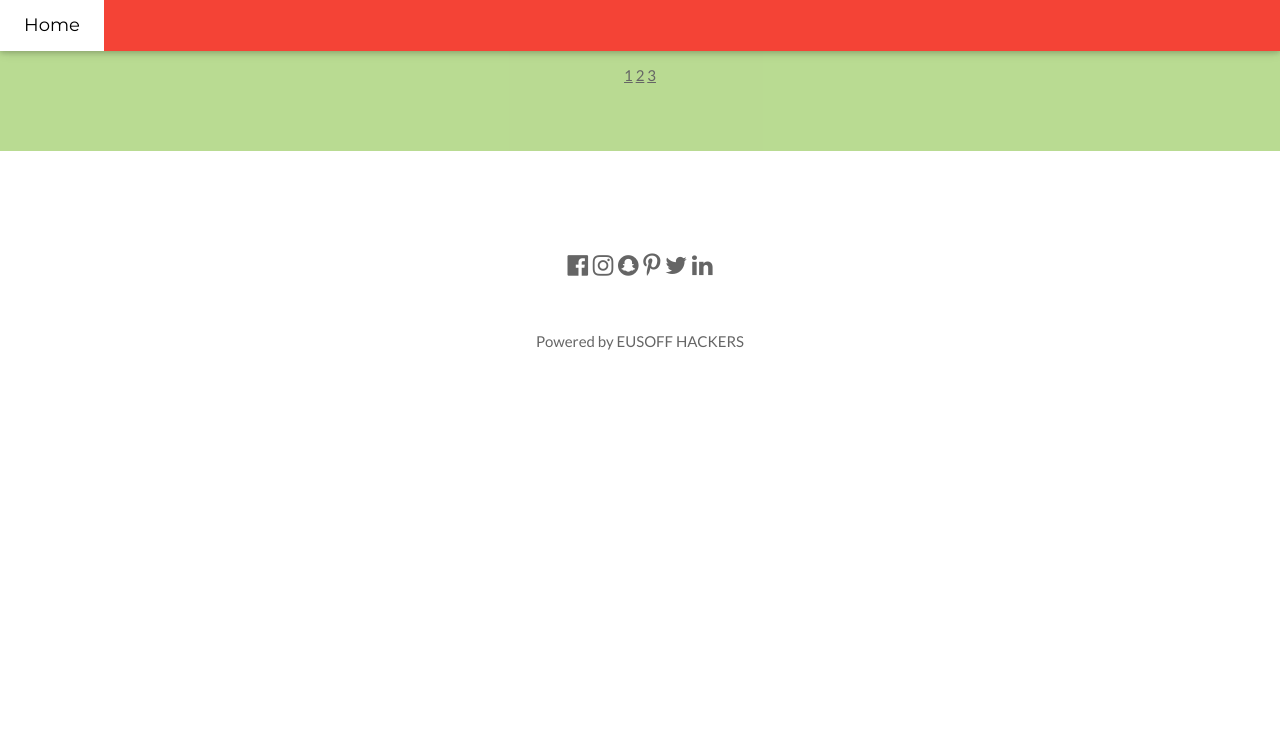
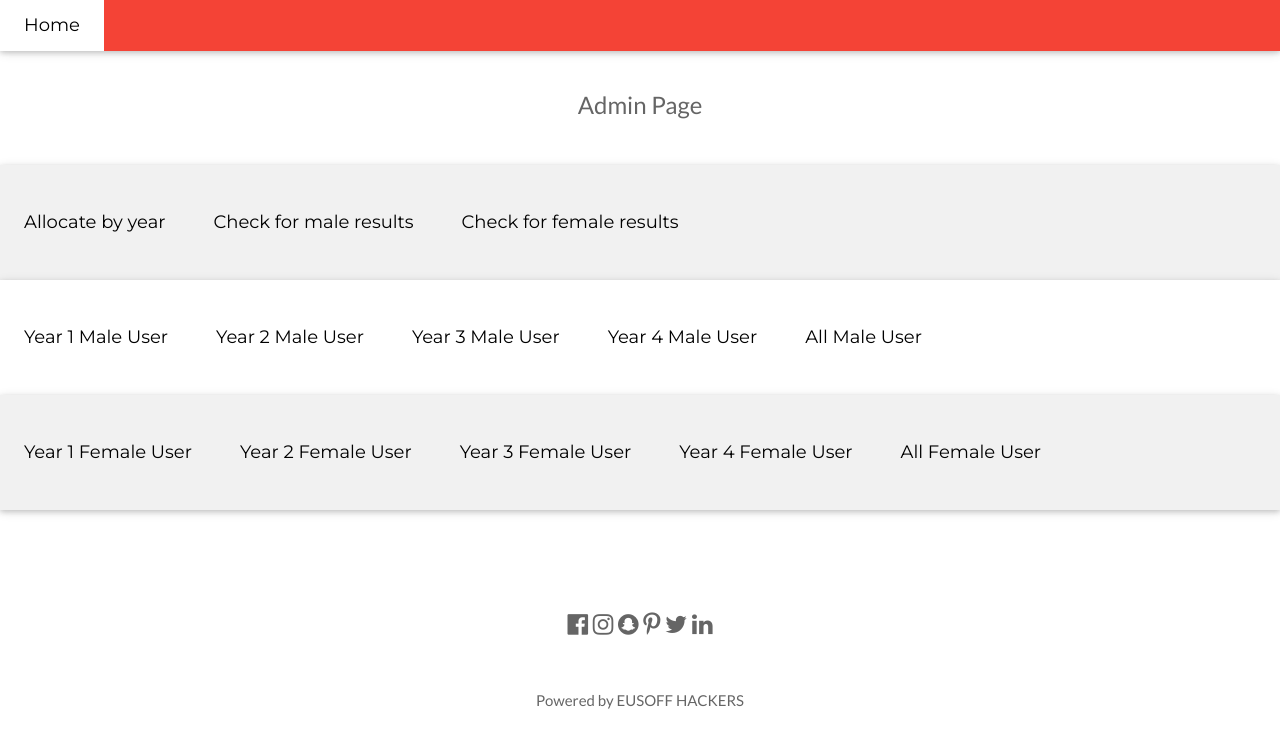
Before and after one commit to isbobby/jersey_bidding, a Flask app: page /useradmin/home in a window 1280 px wide. Shown: the top 748 px of the page. Run offline with Flask 2, Linux system fonts and the light colour scheme; some libraries are stand-ins or nearby versions.

Commit message:
admin UI updates

```diff
--- a/jersey_bidder/templates/adminHome.html
+++ b/jersey_bidder/templates/adminHome.html
@@ -1,8 +1,46 @@
 {% extends "layout.html" %}
 {% block content %}
-<div class="w3-container w3-light-green w3-center w3-opacity w3-padding-64">
-    <a href="{{url_for('useradmin.adminAllocate')}}">1</a>
-    <a href="{{url_for('useradmin.fullResultMale')}}">2</a>
-    <a href="{{url_for('useradmin.fullResultFemale')}}">3</a>
+<div class="w3-container w3-Blue w3-center w3-opacity w3-padding-32">
+    <br><br>
+    <h3>
+        Admin Page
+    </h3>
 </div>
+
+<div class="w3-bar w3-light-grey w3-card w3-centered w3-large w3-padding-32">
+    <a href="{{ url_for('useradmin.adminAllocate') }}"
+        class="w3-bar-item w3-button w3-hide-small w3-padding-large">Allocate by year</a>
+    <a href="{{ url_for('useradmin.fullResultMale')}}"
+        class="w3-bar-item w3-button w3-hide-small w3-padding-large">Check for male results</a>
+    <a href="{{ url_for('useradmin.fullResultFemale')}}"
+        class="w3-bar-item w3-button w3-hide-small w3-padding-large">Check for female results</a>
+</div>
+<div class="w3-bar w3-white w3-card w3-centered w3-large w3-padding-32">
+    <a href="{{url_for('useradmin.showMaleByYear', year_id=1)}}"
+        class="w3-bar-item w3-button w3-hide-small w3-padding-large">Year 1 Male User</a>
+    <a href="{{url_for('useradmin.showMaleByYear', year_id=2)}}"
+        class="w3-bar-item w3-button w3-hide-small w3-padding-large">Year 2 Male User</a>
+    <a href="{{url_for('useradmin.showMaleByYear', year_id=3)}}"
+        class="w3-bar-item w3-button w3-hide-small w3-padding-large">Year 3 Male User</a>
+    <a href="{{url_for('useradmin.showMaleByYear', year_id=4)}}"
+        class="w3-bar-item w3-button w3-hide-small w3-padding-large">Year 4 Male User</a>
+    <a href="{{ url_for('useradmin.getAllMaleUsers') }}"
+        class="w3-bar-item w3-button w3-hide-small w3-padding-large">All
+        Male User</a>
+</div>
+<div class="w3-bar w3-light-grey w3-card w3-centered w3-large w3-padding-32">
+    <a href="{{url_for('useradmin.showFemaleByYear', year_id=1)}}"
+        class="w3-bar-item w3-button w3-hide-small w3-padding-large">Year 1 Female User</a>
+    <a href="{{url_for('useradmin.showFemaleByYear', year_id=2)}}"
+        class="w3-bar-item w3-button w3-hide-small w3-padding-large">Year 2 Female User</a>
+    <a href="{{url_for('useradmin.showFemaleByYear', year_id=3)}}"
+        class="w3-bar-item w3-button w3-hide-small w3-padding-large">Year 3 Female User</a>
+    <a href="{{url_for('useradmin.showFemaleByYear', year_id=4)}}"
+        class="w3-bar-item w3-button w3-hide-small w3-padding-large">Year 4 Female User</a>
+    <a href="{{ url_for('useradmin.getAllFemaleUsers')}}"
+        class="w3-bar-item w3-button w3-hide-small w3-padding-large">All
+        Female User</a>
+</div>
+
+
 {% endblock content %}
--- a/jersey_bidder/useradmin/routes.py
+++ b/jersey_bidder/useradmin/routes.py
@@ -56,3 +56,23 @@ def fullResultMale():
 def fullResultFemale():
     list = generateFemaleList()
     return render_template('fullResultFemale.html', list=list)
+
+@useradmin.route("/useradmin/checkresult/malebyyear/<int:year_id>", methods=['GET', 'POST'])
+def showMaleByYear(year_id):
+    usersByYear = User.query.filter((User.year==year_id) & (User.gender_id==1)).all()
+    return render_template('showMaleResultByYear.html', usersByYear=usersByYear, year_id=year_id)
+
+@useradmin.route("/useradmin/checkresult/femalebyyear/<int:year_id>", methods=['GET', 'POST'])
+def showFemaleByYear(year_id):
+    usersByYear = User.query.filter((User.year==year_id) & (User.gender_id==2)).all()
+    return render_template('showFemaleResultByYear.html', usersByYear=usersByYear, year_id=year_id)
+
+@useradmin.route("/useradmin/checkresult/fullmalelist", methods=['GET', 'POST'])
+def getAllMaleUsers():
+    users = User.query.filter(User.gender_id==1).all()
+    return render_template('fullNameListMale.html', users=users)
+
+@useradmin.route("/useradmin/checkresult/fullfemalelist", methods=['GET', 'POST'])
+def getAllFemaleUsers():
+    users = User.query.filter(User.gender_id==2).all()
+    return render_template('fullNameListFemale.html', users=users)
--- a/loadRealData.py
+++ b/loadRealData.py
@@ -61,6 +61,5 @@ def loadRealData(app):
             db.session.add(currentChoice)
         db.session.commit()
 
-
 if __name__ == "__main__":
     loadRealData(create_app())
```
Also changed, not shown: jersey_bidder/templates/fullNameListFemale.html (added, +24 -0 lines), jersey_bidder/templates/fullNameListMale.html (added, +24 -0 lines), jersey_bidder/templates/showFemaleResultByYear.html (added, +22 -0 lines), jersey_bidder/templates/showMaleResultByYear.html (added, +22 -0 lines).
